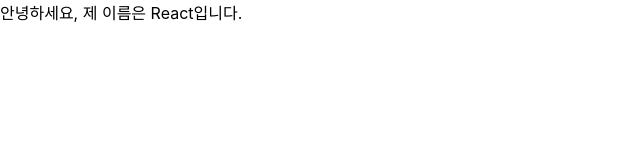
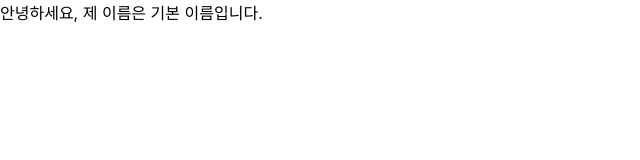
Before and after one commit to jihyun416/react-study-1, a React (Create React App) app: page / in a window 1280 px wide. Shown: the top 160 px of the page, without its empty margins (0-640 px from the left). Built offline with nearby package versions, Linux system fonts and the light colour scheme.

Commit message:
3.3.3 props 기본값 설정: defaultProps

```diff
--- a/src/App.js
+++ b/src/App.js
@@ -1,6 +1,6 @@
 import MyComponent from "./MyComponent";
 
 const App = () => {
-  return <MyComponent name="React"/>
+  return <MyComponent/>
 }
 export default App;
--- a/src/MyComponent.js
+++ b/src/MyComponent.js
@@ -1,4 +1,7 @@
 const MyComponent = props => {
   return <div>안녕하세요, 제 이름은 {props.name}입니다.</div>;
 }
+MyComponent.defaultProps = {
+  name : '기본 이름'
+}
 export default MyComponent;
```
